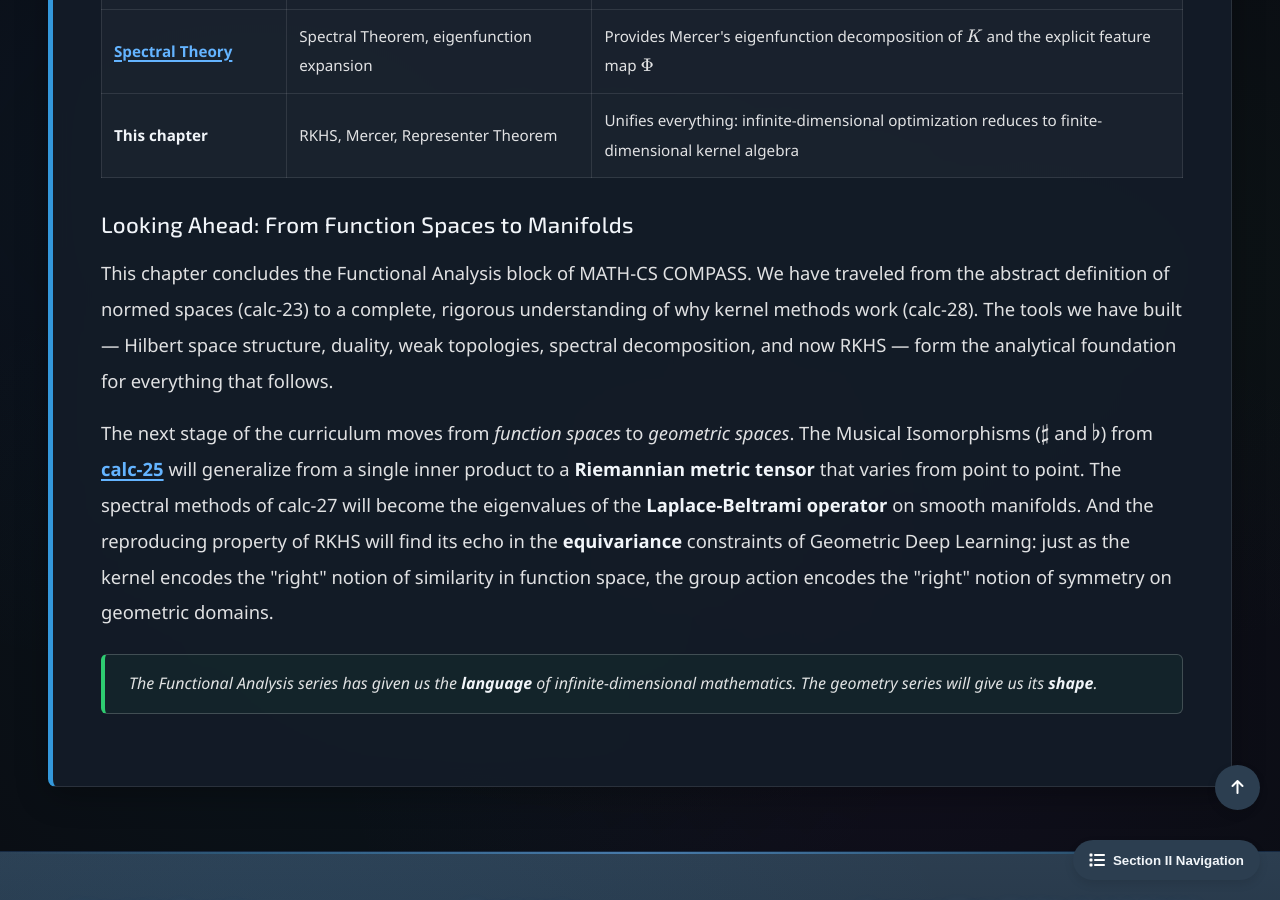
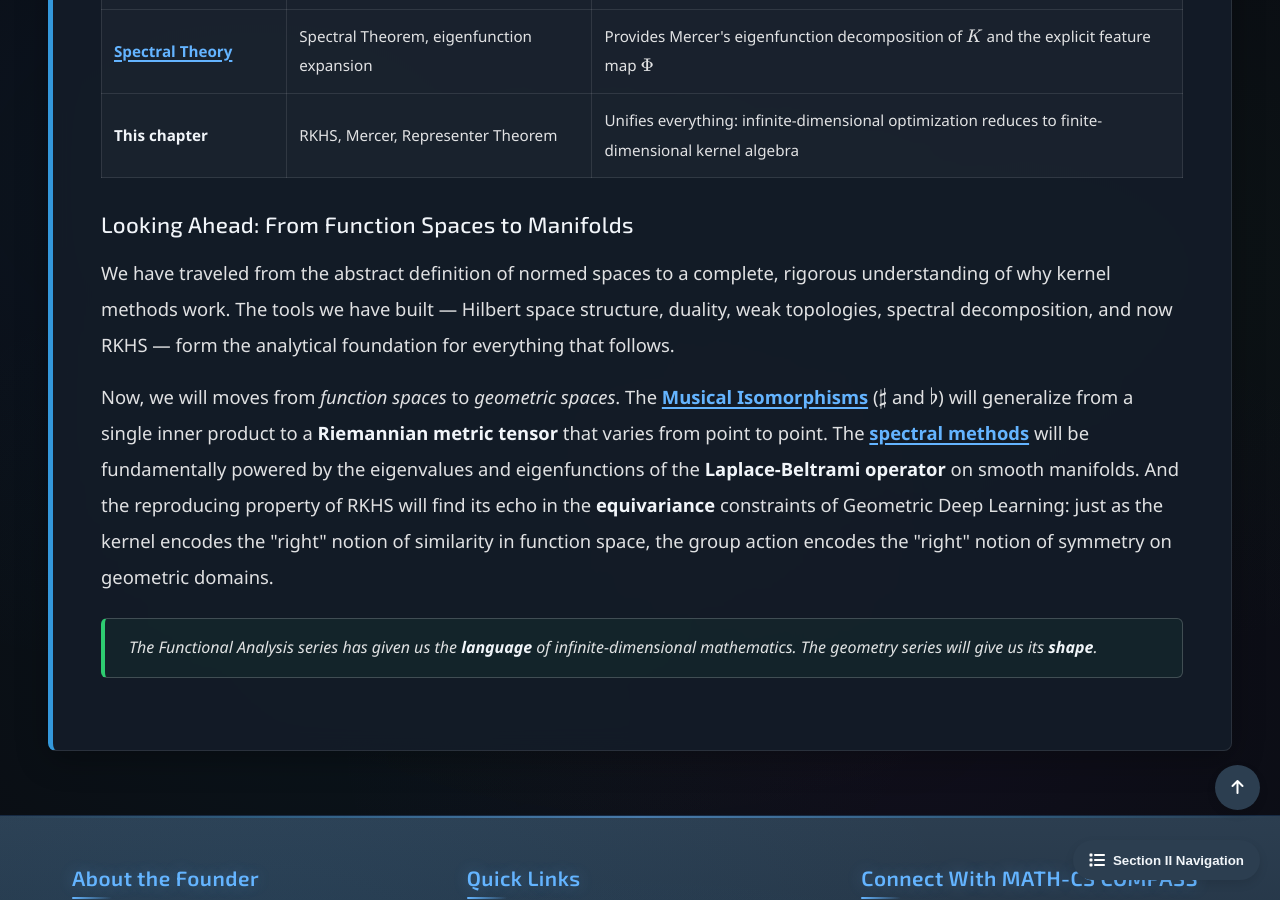
Before and after one commit to Yusukey01/yusukey01.github.io, a Jekyll site: the page built from Mathematics/Calculus/rkhs.html, in a window 1280 px wide and 900 px high, scrolled down 11238 px. Built offline with Jekyll 4.4.1, drawn with Linux system fonts in a browser that asks for light colours; some of the changed text lies outside the part shown.

Commit message:
added reference link system in calc-23-28

```diff
--- a/Mathematics/Calculus/rkhs.html
+++ b/Mathematics/Calculus/rkhs.html
@@ -55,7 +55,7 @@ uses_python: false
                     In \(L^2([a,b])\), the answer is <strong>no</strong>. Functions in \(L^2\) are equivalence
                     classes defined up to sets of measure zero — changing a function at a single point
                     does not change its \(L^2\) norm. Consequently, point evaluation is not a
-                    <a href="bounded_linear_operators.html#boundedness"><strong>bounded linear functional</strong></a>
+                    <a href="bounded_linear_operators.html#D-Bounded_Linear_Functional" class ="ref-link"><strong>bounded linear functional</strong></a>
                     on \(L^2\), and \(\delta_x \notin (L^2)^*\). We cannot meaningfully "evaluate" an
                     \(L^2\) function at a point.
                 </p>
@@ -91,7 +91,7 @@ uses_python: false
                     Suppose \(\mathcal{H}\) is a Hilbert space of functions \(f : \mathcal{X} \to \mathbb{R}\)
                     in which point evaluation is continuous: for every \(x \in \mathcal{X}\), the functional
                     \(\delta_x(f) = f(x)\) satisfies \(\delta_x \in \mathcal{H}^*\). By the
-                    <a href="dual_spaces.html#riesz"><strong>Riesz Representation Theorem</strong></a>,
+                    <a href="dual_spaces.html#T-Riesz_representation" class="ref-link"><strong>Riesz Representation Theorem</strong></a>,
                     there exists a unique element \(K_x \in \mathcal{H}\) such that
                     \[
                     f(x) = \delta_x(f) = \langle f,\, K_x \rangle_{\mathcal{H}} \quad \text{for all } f \in \mathcal{H}.
@@ -224,7 +224,7 @@ uses_python: false
                     eigenfunction expansion of the kernel itself.
                 </p>
 
-                <div class="theorem">
+                <div class="theorem" id="T-Mercer's_Theorem">
                     <span class="theorem-title">Theorem: Mercer's Theorem</span>
                     <p>
                         Let \(\mathcal{X}\) be a compact subset of \(\mathbb{R}^d\) equipped with a finite <strong>strictly positive</strong>
@@ -251,14 +251,12 @@ uses_python: false
                 </p>
                 <ol style="padding-left: 40px;">
                     <li><strong>Continuity + symmetry of \(K\)</strong>: Guarantees that \(T_K\) is a
-                        <a href="spectral_theory.html#compact"><strong>Hilbert-Schmidt operator</strong></a>,
+                        <a href="spectral_theory.html#Hilbert-Schmidt_operator" class="ref-link"><strong>Hilbert-Schmidt operator</strong></a>,
                         hence compact.</li>
                     <li><strong>Positive definiteness</strong>: Ensures all eigenvalues are nonnegative
                         (so \(T_K\) is a positive operator).</li>
-                    <li><strong>The Spectral Theorem</strong>
-                        (<a href="spectral_theory.html#spectral-theorem"><strong>calc-27</strong></a>):
-                        Provides the eigenfunction decomposition
-                        \(T_K f = \sum \lambda_n \langle f, e_n \rangle e_n\).</li>
+                    <li><a href="spectral_theory.html#T-spectral_theorem_csa_operators"><strong>The Spectral Theorem</strong></a>:
+                        Provides the eigenfunction decomposition \(T_K f = \sum \lambda_n \langle f, e_n \rangle e_n\).</li>
                     <li><strong>Mercer's contribution</strong>: The eigenfunction expansion of the
                         <em>operator</em> lifts to a pointwise expansion of the <em>kernel function</em>,
                         with uniform convergence.</li>
@@ -301,8 +299,7 @@ uses_python: false
                         <strong>exponentially</strong>: \(\lambda_n \sim C \cdot r^n\) for some
                         \(0 < r < 1\). This rapid decay explains why the
                         <a href="../Machine_learning/intro_classification.html#rbf-approx"><strong>Random Fourier Feature</strong></a>
-                        approximation works well in practice — only the first few eigenfunctions carry
-                        significant weight.
+                        approximation works well in practice — only the first few eigenfunctions carry significant weight.
                     </p>
                 </div>
 
@@ -311,7 +308,7 @@ uses_python: false
                     <p>
                         In a <a href="../Probability/gaussian_process.html"><strong>Gaussian Process</strong></a>
                         with covariance function \(K\), the Mercer expansion gives the
-                        <a href="spectral_theory.html#applications"><strong>Karhunen-Loève expansion</strong></a>:
+                        <a href="spectral_theory.html#T-Karhunen-Loève_Expansion" class="ref-link"><strong>Karhunen-Loève expansion</strong></a>:
                         \[
                         f(x) = \sum_{n=1}^{\infty} Z_n \sqrt{\lambda_n}\, e_n(x), \qquad Z_n \sim \mathcal{N}(0, 1) \text{ i.i.d.}
                         \]
@@ -332,8 +329,7 @@ uses_python: false
                 <p>
                     A central utility of the RKHS framework for machine learning is that the RKHS norm
                     provides a mathematically precise notion of function "smoothness" or "complexity."
-                    This connects directly to
-                    <a href="../Machine_learning/regression.html"><strong>regularization</strong></a>.
+                    This connects directly to <strong>regularization</strong>.
                 </p>
 
                 <h3>The RKHS Inner Product via Mercer Eigenfunctions</h3>
@@ -432,11 +428,11 @@ uses_python: false
 
                 <p>
                     Since \(\mathcal{H}_K\) is a Hilbert space (hence reflexive) and the regularization term is coercive,
-                    the <a href="weak_topologies.html#reflexivity"><strong>existence of a minimizer</strong></a>
-                    is guaranteed (calc-26). The Representer Theorem tells us its <em>structure</em>:
+                    the <a href="weak_topologies.html#T-Existence_of_Minimizers" class="ref-link"><strong>existence of a minimizer</strong></a>
+                    is guaranteed. The Representer Theorem tells us its <em>structure</em>:
                 </p>
 
-                <div class="theorem">
+                <div class="theorem" id="T-Representer_Theorem">
                     <span class="theorem-title">Theorem: The Representer Theorem</span>
                     <p>
                         Let \(\mathcal{H}_K\) be an RKHS on \(\mathcal{X}\) with kernel \(K\),
@@ -503,8 +499,7 @@ uses_python: false
                     For the squared loss \(\ell(y, \hat{y}) = (y - \hat{y})^2\), this is
                     <strong>Kernel Ridge Regression</strong>, with closed-form solution
                     \(\boldsymbol{\alpha} = (\mathbf{K} + \lambda I)^{-1} \mathbf{y}\).
-                    For the hinge loss, it is the kernel
-                    <a href="../Machine_learning/svm.html"><strong>SVM</strong></a>.
+                    For the hinge loss, it is the kernel <a href="../Machine_learning/svm.html"><strong>SVM</strong></a>.
                 </p>
 
                 <h3>The Grand Synthesis</h3>
@@ -565,32 +560,25 @@ uses_python: false
                 <h3>Looking Ahead: From Function Spaces to Manifolds</h3>
 
                 <p>
-                    This chapter concludes the Functional Analysis block of MATH-CS COMPASS.
-                    We have traveled from the abstract definition of normed spaces (calc-23) to a
-                    complete, rigorous understanding of why kernel methods work (calc-28).
-                    The tools we have built — Hilbert space structure, duality, weak topologies,
-                    spectral decomposition, and now RKHS — form the analytical foundation for
-                    everything that follows.
+                    We have traveled from the abstract definition of normed spaces to a complete, rigorous understanding
+                    of why kernel methods work. The tools we have built — Hilbert space structure, duality, weak topologies,
+                    spectral decomposition, and now RKHS — form the analytical foundation for everything that follows.
                 </p>
 
                 <p>
-                    The next stage of the curriculum moves from <em>function spaces</em> to
-                    <em>geometric spaces</em>. The Musical Isomorphisms
-                    (\(\sharp\) and \(\flat\)) from
-                    <a href="dual_spaces.html#musical"><strong>calc-25</strong></a> will generalize
-                    from a single inner product to a <strong>Riemannian metric tensor</strong> that varies
-                    from point to point. The spectral methods of calc-27 will become the eigenvalues of
-                    the <strong>Laplace-Beltrami operator</strong> on smooth manifolds.
-                    And the reproducing property of RKHS will find its echo in the
-                    <strong>equivariance</strong> constraints of Geometric Deep Learning:
-                    just as the kernel encodes the "right" notion of similarity in function space,
-                    the group action encodes the "right" notion of symmetry on geometric domains.
+                    Now, we will moves from <em>function spaces</em> to <em>geometric spaces</em>.
+                    The <a href="dual_spaces.html#musical"><strong>Musical Isomorphisms</strong></a> (\(\sharp\) and \(\flat\)) will
+                    generalize from a single inner product to a <strong>Riemannian metric tensor</strong> that varies from point to point.
+                    The <a href="spectral_theory.html"><strong>spectral methods</strong></a> will be fundamentally powered by the eigenvalues
+                    and eigenfunctions of the <strong>Laplace-Beltrami operator</strong> on smooth manifolds. And the reproducing property
+                    of RKHS will find its echo in the <strong>equivariance</strong> constraints of Geometric Deep Learning: just as the
+                    kernel encodes the "right" notion of similarity in function space, the group action encodes the "right" notion of symmetry
+                    on geometric domains.
                 </p>
 
                 <blockquote style="border-left: 4px solid #2ecc71; background-color: rgba(46, 204, 113, 0.05); font-style: italic;">
                     The Functional Analysis series has given us the <strong>language</strong> of
-                    infinite-dimensional mathematics. The geometry series will give us its
-                    <strong>shape</strong>.
+                    infinite-dimensional mathematics. The geometry series will give us its <strong>shape</strong>.
                 </blockquote>
 
             </section>
@@ -598,5 +586,6 @@ uses_python: false
         </div>
 
         <script src="/js/main.js"></script>
+        <script src="/js/ref-preview.js"></script>
     </body>
 </html>
--- a/Mathematics/Calculus/spectral_theory.html
+++ b/Mathematics/Calculus/spectral_theory.html
@@ -342,8 +342,8 @@ uses_python: false
 
                 <h3>The Canonical Example: Integral Operators</h3>
 
-                <div class="proof">
-                    <span class="proof-title">Example: Hilbert-Schmidt Integral Operators</span>
+                <div class="theorem" id="Hilbert-Schmidt_operator">
+                    <span class="theorem-title">Definition: Hilbert-Schmidt Integral Operators</span>
                     <p>
                         Let \(K : [a,b] \times [a,b] \to \mathbb{R}\) be a square-integrable kernel, meaning
                         \[
@@ -607,7 +607,7 @@ uses_python: false
                     so it is compact and self-adjoint. The Spectral Theorem applies directly.
                 </p>
 
-                <div class="theorem">
+                <div class="theorem" id="T-Karhunen-Loève_Expansion">
                     <span class="theorem-title">Theorem: Karhunen-Loève Expansion</span>
                     <p>
                         Let \(X(t)\) be a centered, square-integrable stochastic process on \([a,b]\) with
--- a/Mathematics/Calculus/weak_topologies.html
+++ b/Mathematics/Calculus/weak_topologies.html
@@ -649,7 +649,7 @@ uses_python: false
                     regularization rigorous.
                 </p>
 
-                <div class="theorem">
+                <div class="theorem" id="T-Existence_of_Minimizers">
                     <span class="theorem-title">Theorem: Existence of Minimizers</span>
                     <p>
                         Let \(\mathcal{H}\) be a Hilbert space (or more generally, a reflexive Banach space),
```
Also changed, not shown: Mathematics/Calculus/bounded_linear_operators.html (+29 -9 lines), data/previews.json (+25 -1 lines), Mathematics/Machine_learning/intro_classification.html (indentation only).
